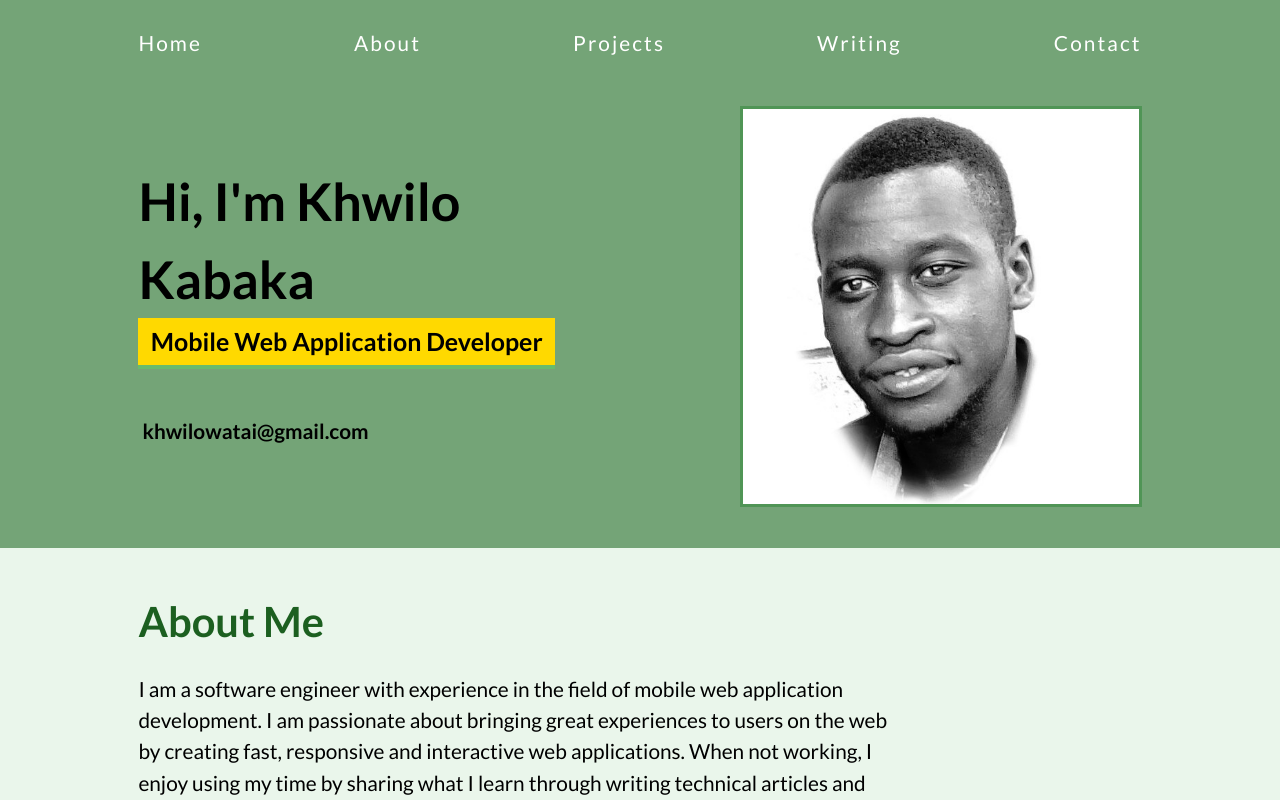
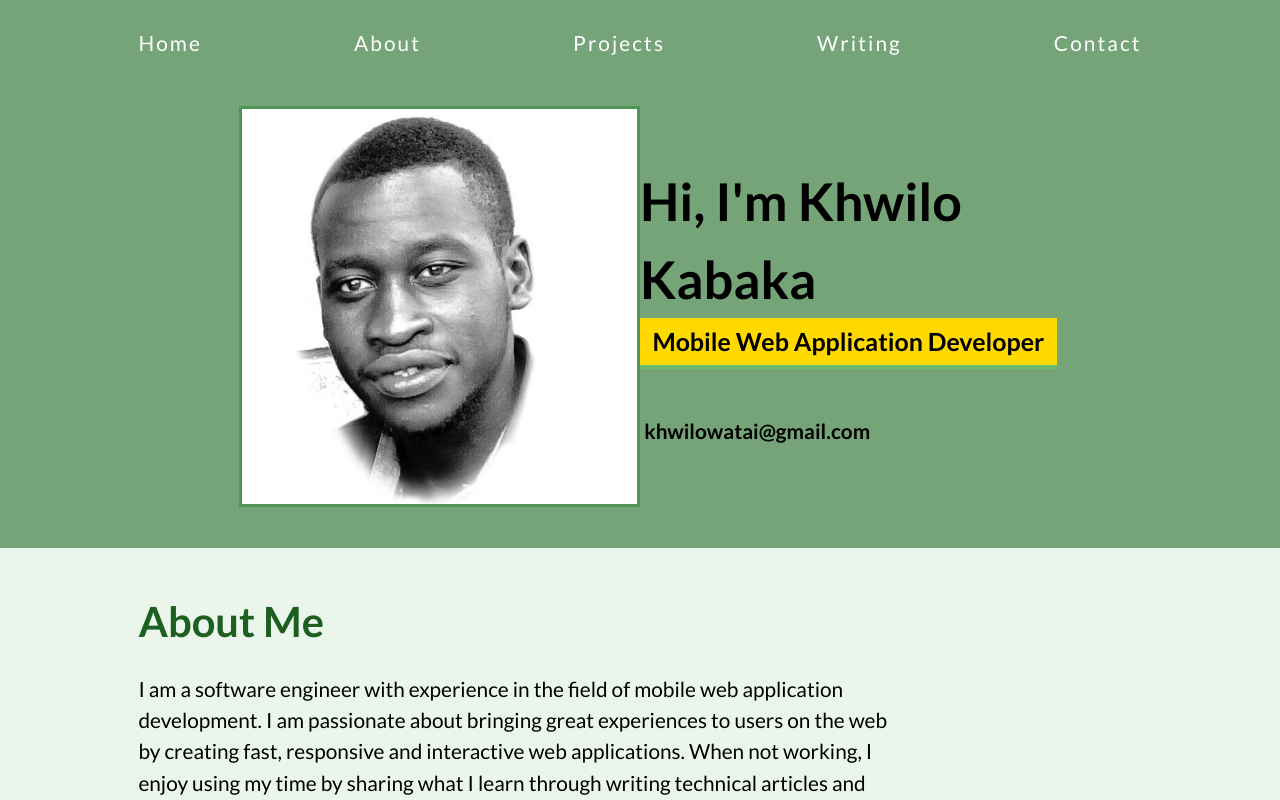
Before and after one commit to khwilo/khwilo-portfolio-v2, a React (Create React App) app: page / in a window 1280 px wide. Shown: the top 800 px of the page. Built offline with nearby package versions, Linux system fonts and the light colour scheme.

Commit message:
Re-arrange the order of elements

```diff
--- a/src/components/Banner/Banner.js
+++ b/src/components/Banner/Banner.js
@@ -5,13 +5,6 @@ import './Banner.css';
 const Banner = () => {
   return (
     <section className='banner'>
-      <div className='intro'>
-        <h1 className='intro__name'>Hi, I'm Khwilo Kabaka</h1>
-        <p className='intro__profession'>Mobile Web Application Developer</p>
-        <a href='mailto:khwilowatai@gmail.com' className='email-address'>
-          khwilowatai@gmail.com
-        </a>
-      </div>
       <div className='profile'>
         <img
           className='profile-image'
@@ -19,6 +12,15 @@ const Banner = () => {
           alt='Khwilo Kabaka portrait'
         />
       </div>
+      <div className='intro'>
+        <h1 className='intro__name'>Hi, I'm Khwilo Kabaka</h1>
+        <div class='intro__details'>
+          <p className='intro__profession'>Mobile Web Application Developer</p>
+          <a href='mailto:khwilowatai@gmail.com' className='email-address'>
+            khwilowatai@gmail.com
+          </a>
+        </div>
+      </div>
     </section>
   );
 };
```
